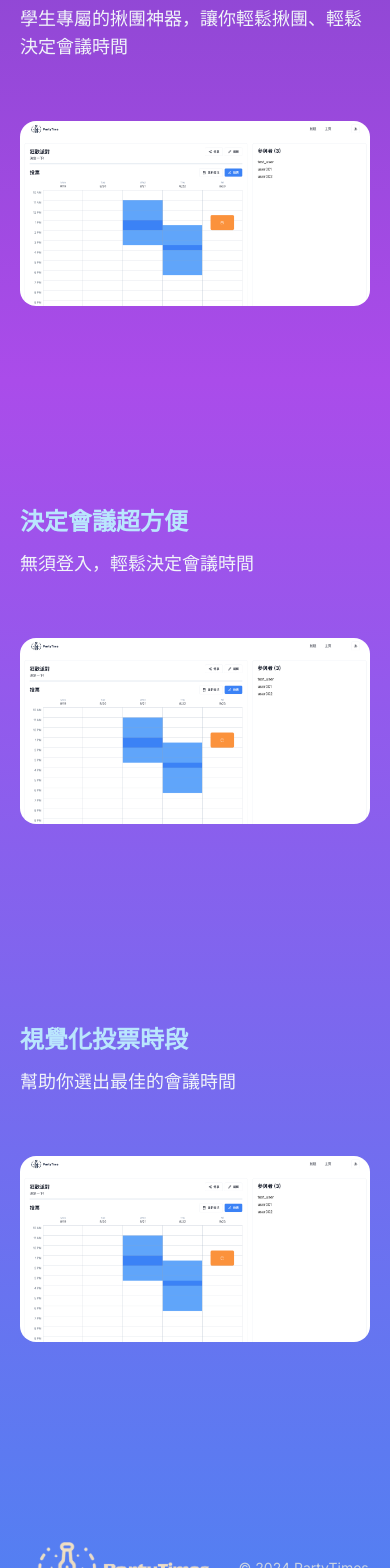
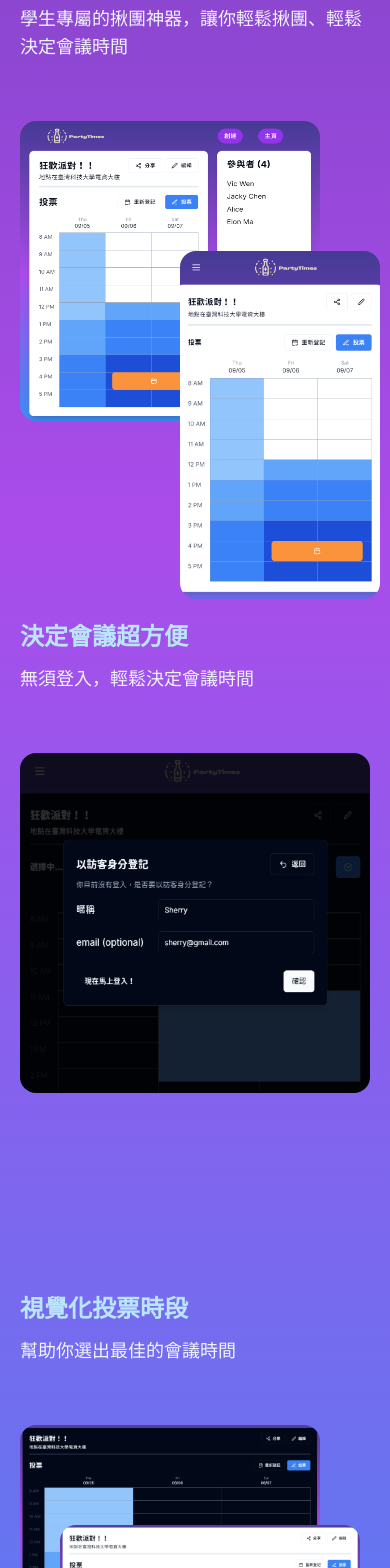
Before and after one commit to viiccwen/partytimes, a Next.js app in the folder frontend/: page / in a window 390 px wide. Shown: the part 1220-2788 px from the top of the page. Built offline with nearby package versions, Linux system fonts and the light colour scheme; no server answers.

Commit message:
chore: fix some vercel deploy error

```diff
--- a/frontend/next.config.mjs
+++ b/frontend/next.config.mjs
@@ -1,4 +1,6 @@
 /** @type {import('next').NextConfig} */
-const nextConfig = {};
+const nextConfig = {eslint: {
+    ignoreDuringBuilds: true
+}};
 
 export default nextConfig;
--- a/frontend/src/app/(OAuth)/oauth/page.tsx
+++ b/frontend/src/app/(OAuth)/oauth/page.tsx
@@ -1,41 +1,10 @@
-"use client";
-import { Card, CardContent, CardHeader, CardTitle } from "@/components/ui/card";
-import { useRouter, useSearchParams } from "next/navigation";
-import { useEffect } from "react";
+import { OAuthComponent } from "@/components/customs/oauth/oauth-component";
+import { Suspense } from "react";
 
-const cookies = require("js-cookie");
-
-export default function OAuthSuccess() {
-  const router = useRouter();
-  const searchParams = useSearchParams();
-  const token = searchParams.get("token");
-  const error = searchParams.get("error");
-
-  useEffect(() => {
-    if (token) {
-      cookies.set("token", token);
-      router.push("/profile");
-    }
-    if (error) {
-      router.push("/login");
-    }
-  }, [token, router, error]);
-
+export default function OAuthPage() {
   return (
-    <div className="w-full h-screen flex justify-center items-center">
-      <Card className="p-5">
-        <CardHeader>
-          <CardTitle>{token ? "OAuth Success" : "OAuth Error"}</CardTitle>
-        </CardHeader>
-        <CardContent className="mt-5">
-          {token && (
-            <div>
-              <p>waiting for redirecting...</p>
-            </div>
-          )}
-          {error && <div className="text-red-500 text-center">some mistakes...</div>}
-        </CardContent>
-      </Card>
-    </div>
+    <Suspense fallback={<div>Loading...</div>}>
+      <OAuthComponent />
+    </Suspense>
   );
 }
--- a/frontend/src/app/page.tsx
+++ b/frontend/src/app/page.tsx
@@ -62,21 +62,46 @@ export default async function Home() {
             className="mt-[500px]"
             title="學生的揪團神器"
             description="學生專屬的揪團神器，讓你輕鬆揪團、輕鬆決定會議時間"
-            image="/test.png"
+            images={[
+              {
+                src: "/homepage/1.png",
+                className: "w-[300px] h-[300px] md:w-[400px] md:h-[428px]",
+              },
+              {
+                src: "/homepage/2.png",
+                className:
+                  " absolute w-[200px] h-[348px] top-[130px] left-[160px] md:w-[200px] md:h-[348px] md:top-[200px] md:left-[260px]",
+              },
+            ]}
             reverse={false}
           />
           <DescriptionBlock
             className="mt-[200px]"
             title="決定會議超方便"
             description="無須登入，輕鬆決定會議時間"
-            image="/test.png"
+            images={[
+              {
+                src: "/homepage/3.png",
+                className: "w-[360px] h-[340px] md:w-[500px] md:h-[480px]",
+              },
+            ]}
             reverse={true}
           />
           <DescriptionBlock
             className="mt-[200px]"
             title="視覺化投票時段"
             description="幫助你選出最佳的會議時間"
-            image="/test.png"
+            images={[
+              {
+                src: "/homepage/4.png",
+                className: "w-[300px] h-[200px] md:w-[600px] md:h-[400px]",
+              },
+              {
+                src: "/homepage/5.png",
+                className:
+                  " absolute w-[300px] h-[200px] md:w-[400px] md:h-[300px] top-[100px] left-[40px] md:top-[200px] md:left-[280px]",
+              },
+            ]}
             reverse={false}
           />
           <Footer />
--- a/frontend/src/components/customs/home/description-block.tsx
+++ b/frontend/src/components/customs/home/description-block.tsx
@@ -7,7 +7,7 @@ interface DescriptionBlockProps {
   className?: string;
   title: string;
   description: string;
-  image: string;
+  images: { src: string; className?: string }[];
   reverse: boolean;
 }
 
@@ -15,7 +15,7 @@ export const DescriptionBlock = ({
   className,
   title,
   description,
-  image,
+  images,
   reverse,
 }: DescriptionBlockProps) => {
   return (
@@ -33,14 +33,20 @@ export const DescriptionBlock = ({
             <div className="text-sky-200 text-2xl font-bold">{title}</div>
             <div className="text-slate-100 text-lg">{description}</div>
           </div>
-          <div>
-            <Image
-              className={cn("rounded-2xl transition-all duration-300 ease-in-out", "hover:shadow-xl")}
-              src={image}
-              alt="home"
-              width={500}
-              height={500}
-            />
+          <div className="relative">
+            {images.map((image, index) => (
+              <Image
+                key={`image-${image.src}`}
+                className={cn(
+                  "rounded-2xl transition-all duration-300 ease-in-out hover:shadow-lg",
+                  image.className
+                )}
+                src={image.src}
+                alt={`image-${index}`}
+                width={400}
+                height={400}
+              />
+            ))}
           </div>
         </div>
       </div>
--- a/frontend/src/components/customs/home/footer.tsx
+++ b/frontend/src/components/customs/home/footer.tsx
@@ -96,6 +96,7 @@ const LinkBlock = ({ title, linkblocks }: LinkBlockProp) => {
       <div className="font-bold text-white">{title}</div>
       {linkblocks.map((linkblock, index) => (
         <Link
+        key={`linkblock-${index}`}
           href={linkblock.link}
           className="text-slate-200 transition-all duration-300 hover:text-white"
         >
--- a/frontend/src/components/customs/party/create/day-picker.tsx
+++ b/frontend/src/components/customs/party/create/day-picker.tsx
@@ -139,7 +139,7 @@ export const DayPicker = ({
       <div className="grid grid-cols-7">
         {daysArray.map((day, index) =>
           day ? (
-            <div className="flex justify-center">
+            <div key={`days-${index}`} className="flex justify-center">
               <Button
                 key={`day-${index}-button`}
                 variant="outline"
@@ -169,7 +169,7 @@ export const DayPicker = ({
               </Button>
             </div>
           ) : (
-            <div className="w-[40px] h-[40px]"></div>
+            <div key={`days-hidden-${index}`} className="w-[40px] h-[40px]"></div>
           )
         )}
       </div>
--- a/frontend/src/components/customs/party/inspect/party-join-card.tsx
+++ b/frontend/src/components/customs/party/inspect/party-join-card.tsx
@@ -21,8 +21,6 @@ export const PartyJoinCard = ({
   joinList,
 }: PartyJoinCardProps) => {
   const { cur_points_position, clicked_user, isEditing,  updateClickedUser, updateCurPointsUserid } = useVoteBlockStore();
-  if (!allvoteblocks || allvoteblocks.length === 0) return null;
-
   const [point_joinList, setPointJoinList] = useState(new Set<string>());
 
   const showAllParticipants = useMemo(
@@ -67,6 +65,8 @@ export const PartyJoinCard = ({
     [clicked_user, updateClickedUser]
   );
 
+  if (!allvoteblocks || allvoteblocks.length === 0) return null;
+
   return (
     <Card className={className}>
       <CardContent className="flex flex-col">
@@ -101,15 +101,15 @@ interface ParticipantButtonProps {
   updateCurPointsUserid: (userid: string) => void;
 }
 
-const ParticipantButton = memo(
-  ({
+const ParticipantButton = memo(function ParticipantButton({
   join,
   showAllParticipants,
   point_joinList,
   clicked_user,
   handleClick,
   updateCurPointsUserid,
-  }: ParticipantButtonProps) => (
+}: ParticipantButtonProps) {
+  return (
     <button
       value={join.userId}
       className={cn(
@@ -128,8 +128,8 @@ const ParticipantButton = memo(
     >
       {join.creatorName}
     </button>
-  )
   );
+});
 
 const getBlockUsers = (
   all_voteblocks: block_type[][][],
@@ -139,3 +139,5 @@ const getBlockUsers = (
   if (row === -1 || col === -1) return new Set<string>();
   return new Set(all_voteblocks[row][col].map((vote) => vote.userId));
 };
+
+ParticipantButton.displayName = "ParticipantButton";
--- a/frontend/src/components/customs/setting/setting-card.tsx
+++ b/frontend/src/components/customs/setting/setting-card.tsx
@@ -1,6 +1,5 @@
 "use client";
 
-import { useEffect, useState } from "react";
 import {
   Card,
   CardContent,
@@ -10,8 +9,6 @@ import {
 } from "@/components/ui/card";
 import { Separator } from "@/components/ui/separator";
 import { DeleteAccountButton } from "./delete-account-button";
-
-import { HydrateProvider } from "../hydrate-provider";
 import { EditNameButton } from "./edit-name-button";
 import { EditEmailButton } from "./edit-email-button";
 import { BackButton } from "../back-button";
@@ -70,7 +67,7 @@ export const SettingCard = ({ id, nickname, email }: SettingCardProps) => {
                   <p className="font-bold text-red-500">刪除帳號</p>
                   <p className="text-sm text-slate-500">
                     This will delete your account as well as all events and poll
-                    responses you've created. This action cannot be undone.
+                    responses you&apos;ve created. This action cannot be undone.
                   </p>
                 </div>
                 <DeleteAccountButton />
```
Also changed, not shown: frontend/src/components/customs/party/inspect/party-timeline-card.tsx (+19 -10 lines). Lines whose indentation alone changed are shown as unchanged.
